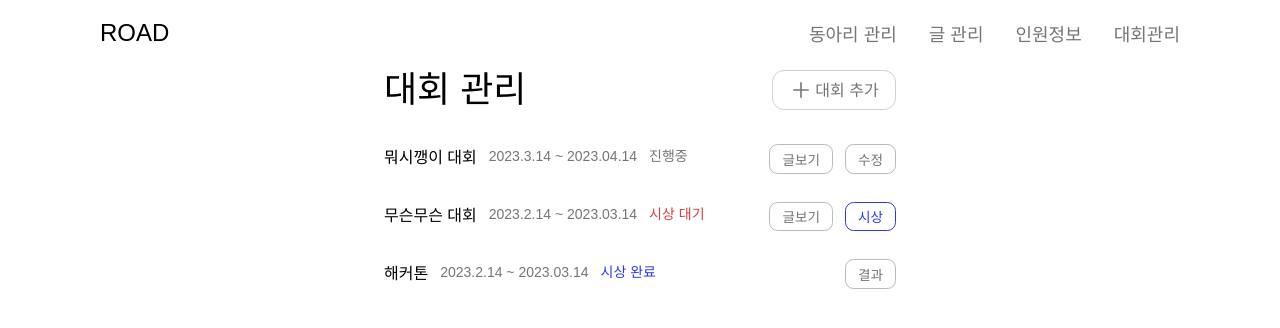
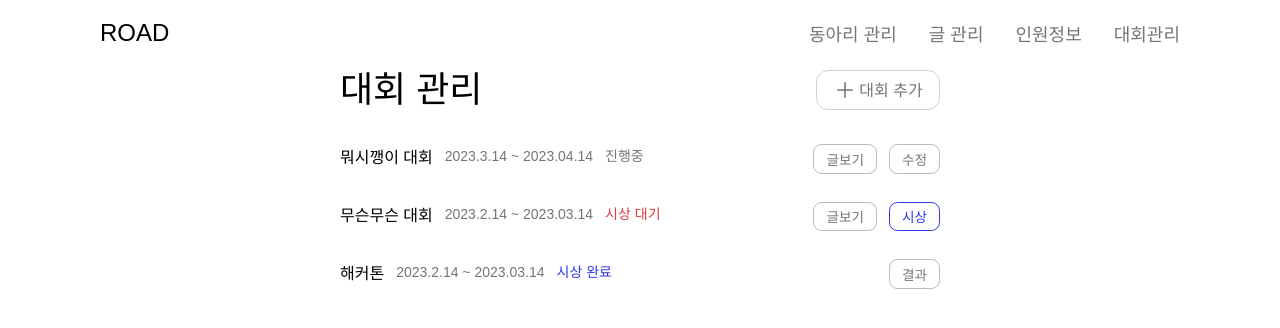
Before and after one commit to Log-Road/Road-FrontEnd, a React (Create React App) app: page /contestManagement in a window 1280 px wide. Shown: the top 328 px of the page. Built offline with nearby package versions, Linux system fonts and the light colour scheme.

Commit message:
💄 :: 콘텐츠 크기 조정

```diff
--- a/src/pages/Admin/ContestManagement.tsx
+++ b/src/pages/Admin/ContestManagement.tsx
@@ -11,7 +11,7 @@ import { useNavigate } from "react-router-dom";
  * @returns 대회 관리 리스트 페이지
  */
 
-interface Props{
+interface Props {
   state: string;
 }
 
@@ -26,9 +26,9 @@ export default function ContestManagement() {
   ];
 
   const showButton = (state) => { //대회 상태 (진행중/대기/완료)에 따라 나타나는 버튼 지정
-      if(state === "진행중") return <><HandleButton text="글보기" onClick={() => native("/")}/><HandleButton text="수정" onClick={() => native("/")}/></>;
-      else if(state === "시상 대기") return <><HandleButton text="글보기" onClick={() => native("/")}/><HandleButton text="시상" onClick={() => native("/")}/></>;
-      else if(state === "시상 완료") return <HandleButton text="결과" onClick={() => native("/")}/>;
+    if (state === "진행중") return <><HandleButton text="글보기" onClick={() => native("/")} /><HandleButton text="수정" onClick={() => native("/")} /></>;
+    else if (state === "시상 대기") return <><HandleButton text="글보기" onClick={() => native("/")} /><HandleButton text="시상" onClick={() => native("/")} /></>;
+    else if (state === "시상 완료") return <HandleButton text="결과" onClick={() => native("/")} />;
   }
 
   return (
@@ -40,7 +40,7 @@ export default function ContestManagement() {
 
           <TopWrap>
             <Title>대회 관리</Title>
-                        <PlusButton text="대회 추가" onClick={() => native("/")}/>
+            <PlusButton text="대회 추가" onClick={() => native("/")} />
           </TopWrap>
 
           <InfoWrap>
@@ -52,6 +52,7 @@ export default function ContestManagement() {
                   <Date>{value.startDate} ~ {value.overDate}</Date>
                   <State state={value.state}>{value.state}</State>
                 </FlexWrap>
+
                 <FlexWrap>
                   {showButton(value.state)}
                 </FlexWrap>
@@ -79,7 +80,6 @@ const InnerContainer = styled.div`
 `;
 
 const Contents = styled.div`
-  width: 40%;
   display: flex;
   flex-direction: column;
   gap: 28px;
@@ -98,6 +98,10 @@ const InfoWrap = styled.div`
 `;
 
 const ContestWrap = styled.div`
+width: 600px;
+@media (max-width: 700px) and (min-width: 100px) {
+    width: 500px;
+}
 display: flex;
 justify-content: space-between;
 align-items: center;
```
Lines whose indentation alone changed are shown as unchanged.
